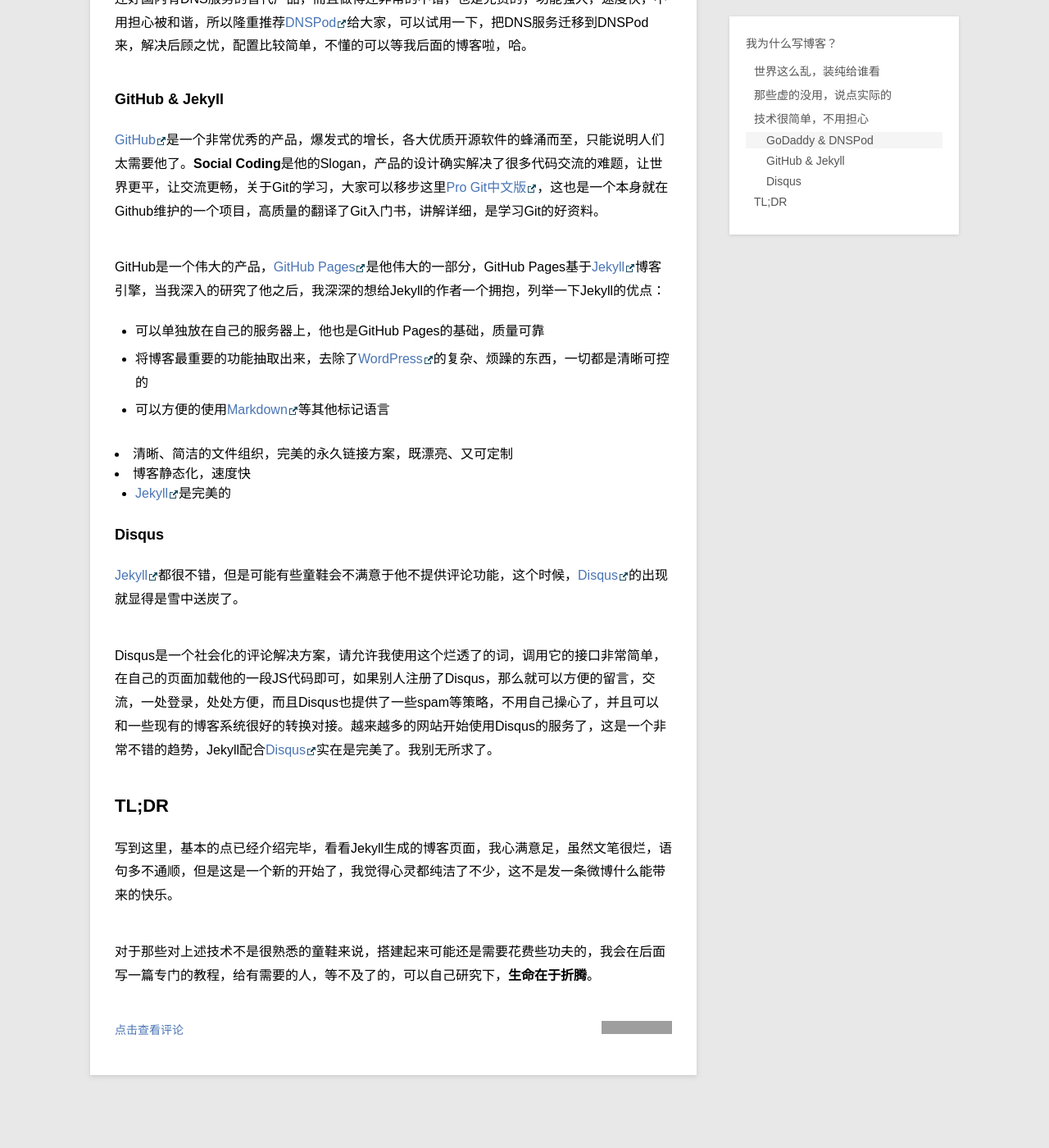
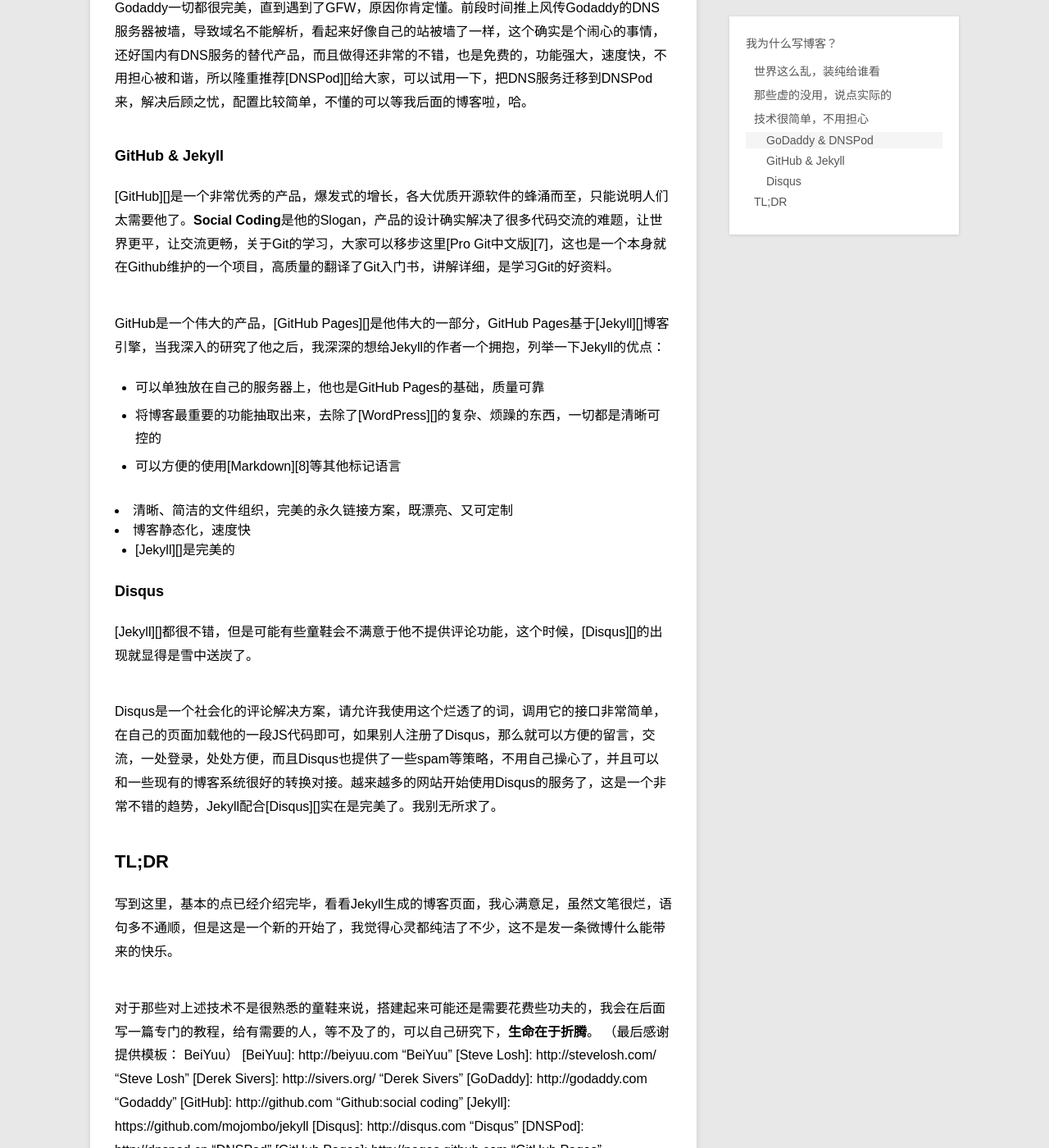
Before and after one commit to swinghu/swinghu.github.com, a Jekyll site: the page built from _posts/blog/2011-12-18-why-blog.md, in a window 1280 px wide and 1400 px high, scrolled down 3187 px. Shown: the whole window at 82% size. Built offline with Jekyll 4.4.1, drawn with Linux system fonts in a browser that asks for light colours; Markdown is read by kramdown in place of the engine named in the settings; some of the changed text lies outside the part shown; grey boxes are pictures that could not be loaded.

Commit message:
redsign why I write blog

```diff
--- a/_posts/blog/2011-12-18-why-blog.md
+++ b/_posts/blog/2011-12-18-why-blog.md
@@ -4,7 +4,7 @@ title:      我为什么写博客？
 category: blog
 description: 写博客这个这么古老的行为，还有必要拿出来说吗，我看有。
 ---
-
+转自于： [BeiYuu][]
 ## 世界这么乱，装纯给谁看
 
 写博客这个不知道几个“互联网世纪”前的东西，现在还有必要拿出来说吗？不想用太多的理论去说这个命题，先看看两个最近对我影响比较大的两个博客：
@@ -89,7 +89,7 @@ Disqus是一个社会化的评论解决方案，请允许我使用这个烂透
 写到这里，基本的点已经介绍完毕，看看Jekyll生成的博客页面，我心满意足，虽然文笔很烂，语句多不通顺，但是这是一个新的开始了，我觉得心灵都纯洁了不少，这不是发一条微博什么能带来的快乐。
 
 对于那些对上述技术不是很熟悉的童鞋来说，搭建起来可能还是需要花费些功夫的，我会在后面写一篇专门的教程，给有需要的人，等不及了的，可以自己研究下，**生命在于折腾**。
-
+（最后感谢提供模板： BeiYuu）
 [BeiYuu]:    http://beiyuu.com  "BeiYuu"
 [Steve Losh]:   http://stevelosh.com/   "Steve Losh"
 [Derek Sivers]: http://sivers.org/  "Derek Sivers"
```
